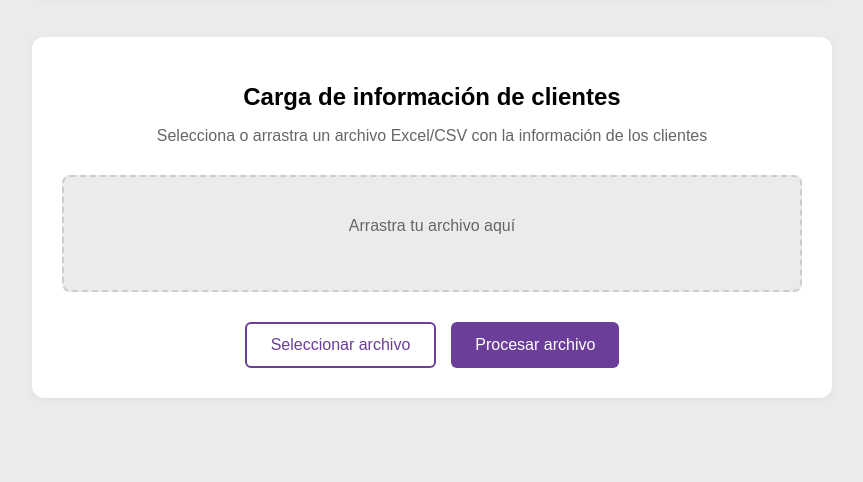
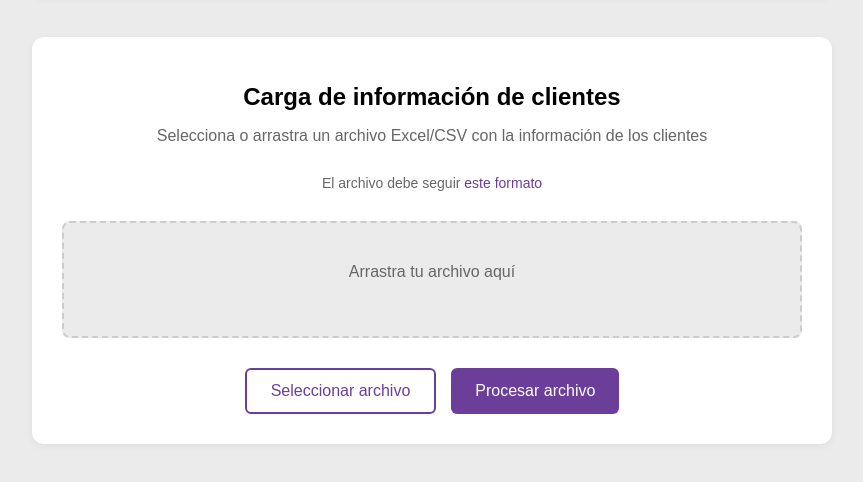
Before and after one commit to zarruk/demo-wingo, a website: page public/index.html in a window 1280 px wide. Shown: the part 198-680 px from the top of the page, without its empty margins (208-1071 px from the left). Drawn offline with Linux system fonts and the light colour scheme.

Commit message:
Actualización del formato de Excel y ajustes finales
- Cambio de URL del formato de Excel
- Ajustes en los estilos del formato-note
- Actualización del webhook

```diff
--- a/public/index.html
+++ b/public/index.html
@@ -15,6 +15,7 @@
             <div class="upload-section">
                 <h1>Carga de información de clientes</h1>
                 <p>Selecciona o arrastra un archivo Excel/CSV con la información de los clientes</p>
+                <p class="format-note">El archivo debe seguir <a href="https://docs.google.com/spreadsheets/d/1OfMnApAQJZythFPNQ_1aGEWwFR-ZniUj8ArmHvUa79w/edit?gid=0#gid=0" target="_blank">este formato</a></p>
                 <div id="dropZone" class="drop-zone">
                     <p>Arrastra tu archivo aquí</p>
                     <input type="file" id="fileInput" accept=".xlsx,.xls,.csv" style="display: none;">
--- a/public/styles.css
+++ b/public/styles.css
@@ -137,3 +137,19 @@ button#selectFileBtn:hover {
 .upload-section a:hover {
     text-decoration: underline;
 }
+
+.format-note {
+    color: #666;
+    font-size: 14px;
+    margin-bottom: 20px;
+}
+
+.format-note a {
+    color: var(--wingo-purple);
+    text-decoration: none;
+    font-weight: 500;
+}
+
+.format-note a:hover {
+    text-decoration: underline;
+}
--- a/render.yaml
+++ b/render.yaml
@@ -4,6 +4,7 @@ services:
     env: node
     buildCommand: npm install
     startCommand: npm start
+    publishDirectory: ./public
     envVars:
       - key: NODE_ENV
         value: production
```
